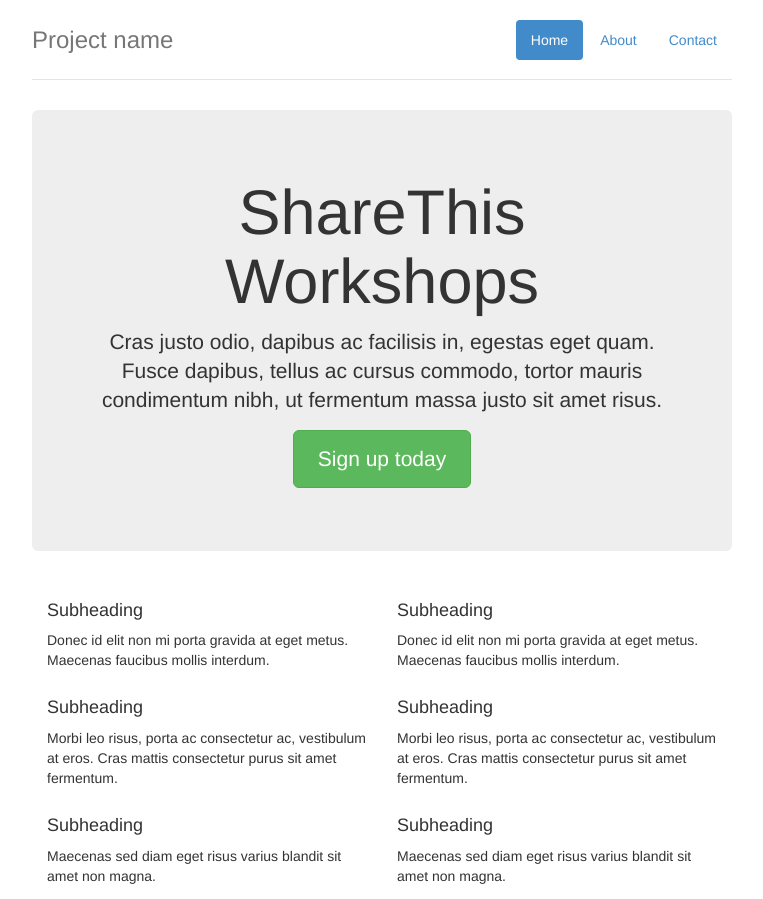
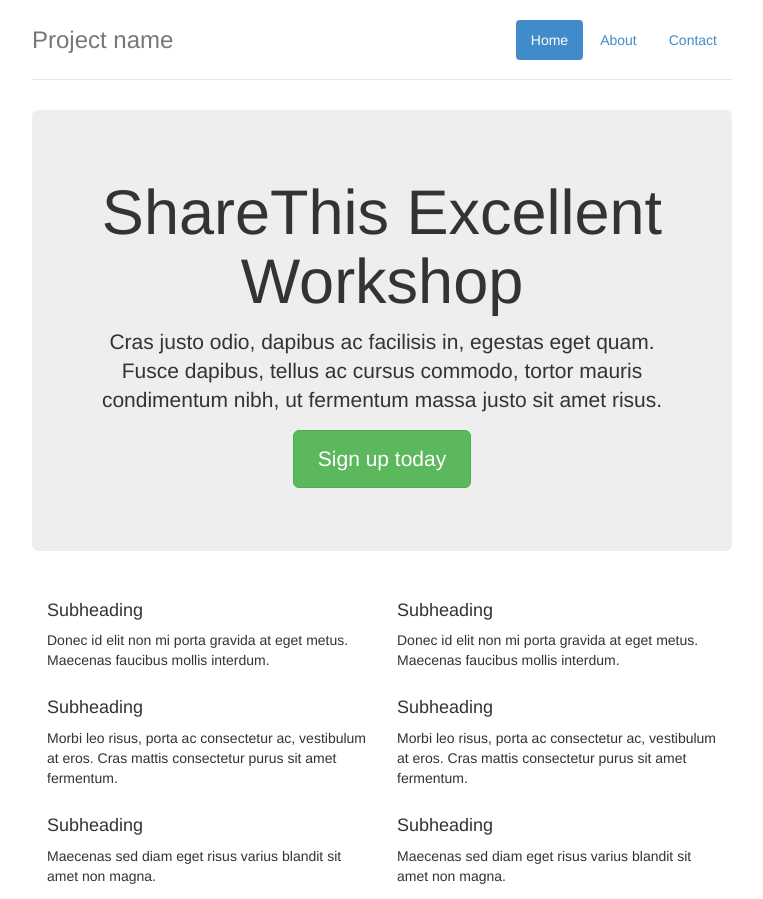
Before and after one commit to SeanShareThis/ShareThis-Workshops, a plain HTML site: page github-workshop/index.html in a window 1280 px wide. Shown: the top 899 px of the page, without its empty margins (258-1021 px from the left). Drawn offline with Linux system fonts and the light colour scheme; a script that the page names is missing.

Commit message:
Update index.html

```diff
--- a/github-workshop/index.html
+++ b/github-workshop/index.html
@@ -44,7 +44,7 @@
       </div>
 
       <div class="jumbotron">
-        <h1>ShareThis Workshops</h1>
+        <h1>ShareThis Excellent Workshop </h1>
         <p class="lead">Cras justo odio, dapibus ac facilisis in, egestas eget quam. Fusce dapibus, tellus ac cursus commodo, tortor mauris condimentum nibh, ut fermentum massa justo sit amet risus.</p>
         <p><a class="btn btn-lg btn-success" href="#" role="button">Sign up today</a></p>
       </div>
```
